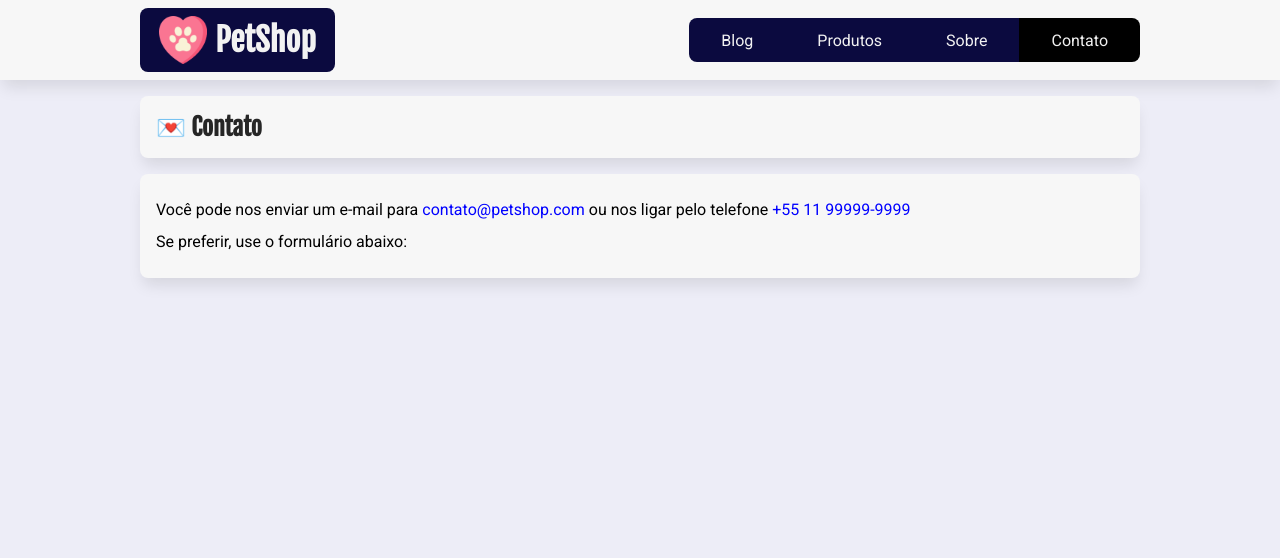
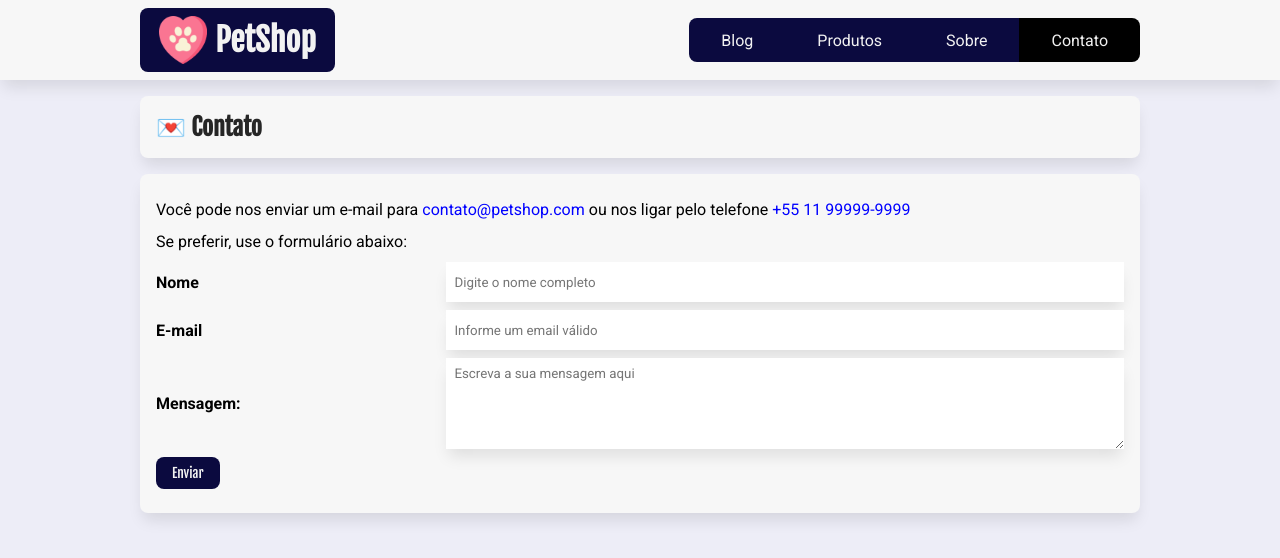
Before and after one commit to mayconr4/petshop, a Next.js app: page /contato in a window 1280 px wide. Shown: the top 558 px of the page. Built offline with nearby package versions, Linux system fonts and the light colour scheme.

Commit message:
configura e adiciona componente de formulário

```diff
--- a/src/app/contato/page.tsx
+++ b/src/app/contato/page.tsx
@@ -2,6 +2,7 @@
 import Container from "@/components/Container";
 import estilos from "./contato.module.css";
 import { Metadata } from "next";
+import Formulario from "@/components/Formulario";
 
 export const metadata: Metadata = {
   title: "Contato | PetShop",
@@ -20,6 +21,7 @@
         </p>
 
         <p>Se preferir, use o formulário abaixo:</p>
+        <Formulario />
       </Container>
     </section>
   );
--- /dev/null
+++ b/src/components/Formulario.module.css
@@ -0,0 +1,60 @@
+.formulario {
+  & > .campo {
+    margin-bottom: 0.5rem;
+    display: flex;
+    justify-content: space-between;
+
+    & label {
+      font-weight: bold;
+      width: 30%;
+      display: flex;
+      align-items: center;
+    }
+
+    & input {
+      height: 40px;
+    }
+
+    & input,
+    & textarea {
+      width: 70%;
+      border: none;
+      box-shadow: var(--sombra-box);
+      padding: 0.5rem;
+      font-family: var(--font-roboto), sans-serif;
+    }
+
+    & button {
+      background-color: var(--cor-primaria-fundo);
+      color: var(--cor-primaria);
+      padding: 0.5rem 1rem;
+      border: none;
+      cursor: pointer;
+      border-radius: var(--borda-arredondada);
+
+      &:hover {
+        background-color: var(--cor-primaria-fundo-hover);
+      }
+
+      &:disabled {
+        background-color: #ccc;
+        cursor: not-allowed;
+        color: #666;
+      }
+    }
+  }
+
+  .mensagem {
+    margin-top: 1rem;
+  }
+
+  .sucesso {
+    color: green;
+    font-weight: bold;
+  }
+
+  .erro {
+    color: red;
+    font-weight: bold;
+  }
+}
--- /dev/null
+++ b/src/components/Formulario.tsx
@@ -0,0 +1,40 @@
+import estilos from "./Formulario.module.css";
+
+export default function Formulario() {
+  return (
+    <form action="" className={estilos.formulario}>
+      <div className={estilos.campo}>
+        <label htmlFor="nome">Nome</label>
+        <input
+          type="text"
+          name="nome"
+          id="nome"
+          placeholder="Digite o nome completo"
+        />
+      </div>
+      <div className={estilos.campo}>
+        <label htmlFor="email">E-mail</label>
+        <input
+          type="text"
+          name="email"
+          id="email"
+          placeholder="Informe um email válido"
+        />
+      </div>
+      <div className={estilos.campo}>
+        <label htmlFor="mensagem">Mensagem: </label>
+        <textarea
+          name="mensagem"
+          id="mensagem"
+          rows={5}
+          placeholder="Escreva a sua mensagem aqui"
+        ></textarea>
+      </div>
+      <div className={estilos.campo}>
+        <button type="submit" className={estilos.botao}>
+          Enviar
+        </button>
+      </div>
+    </form>
+  );
+}
```
